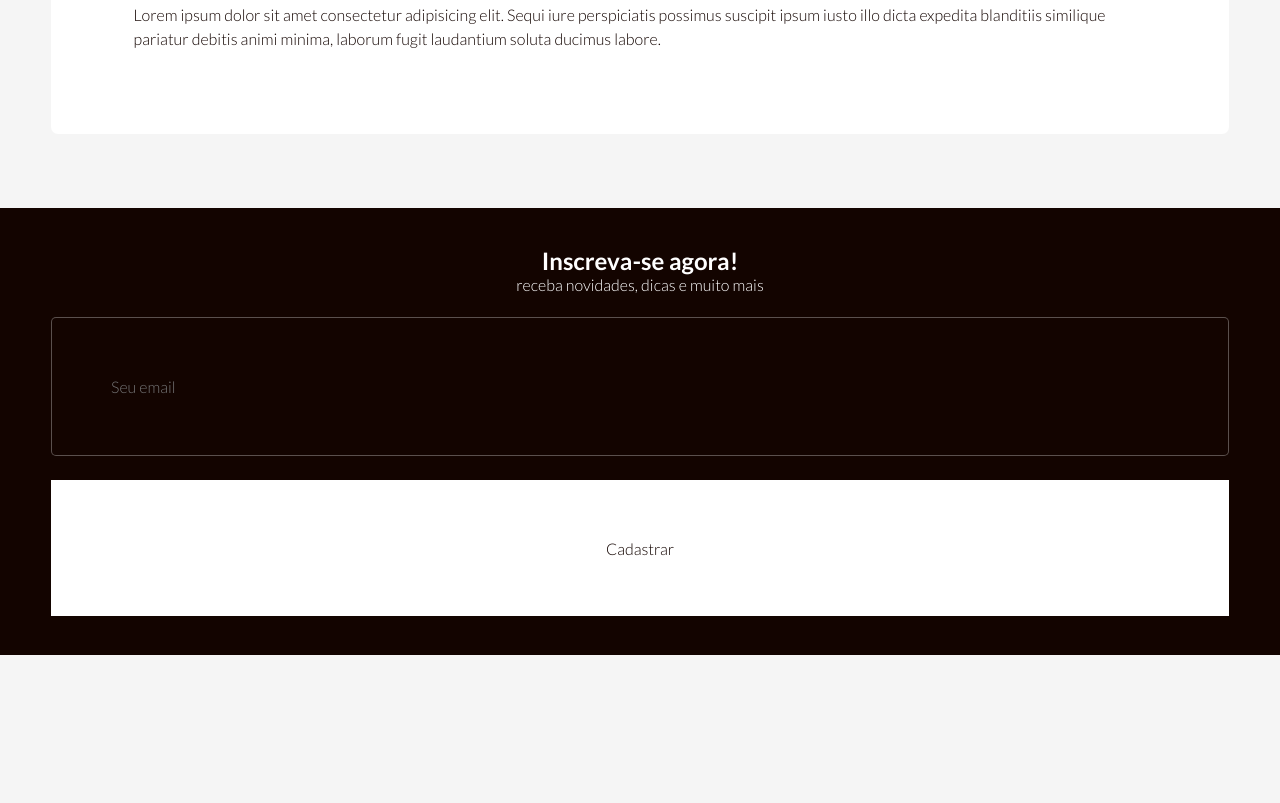
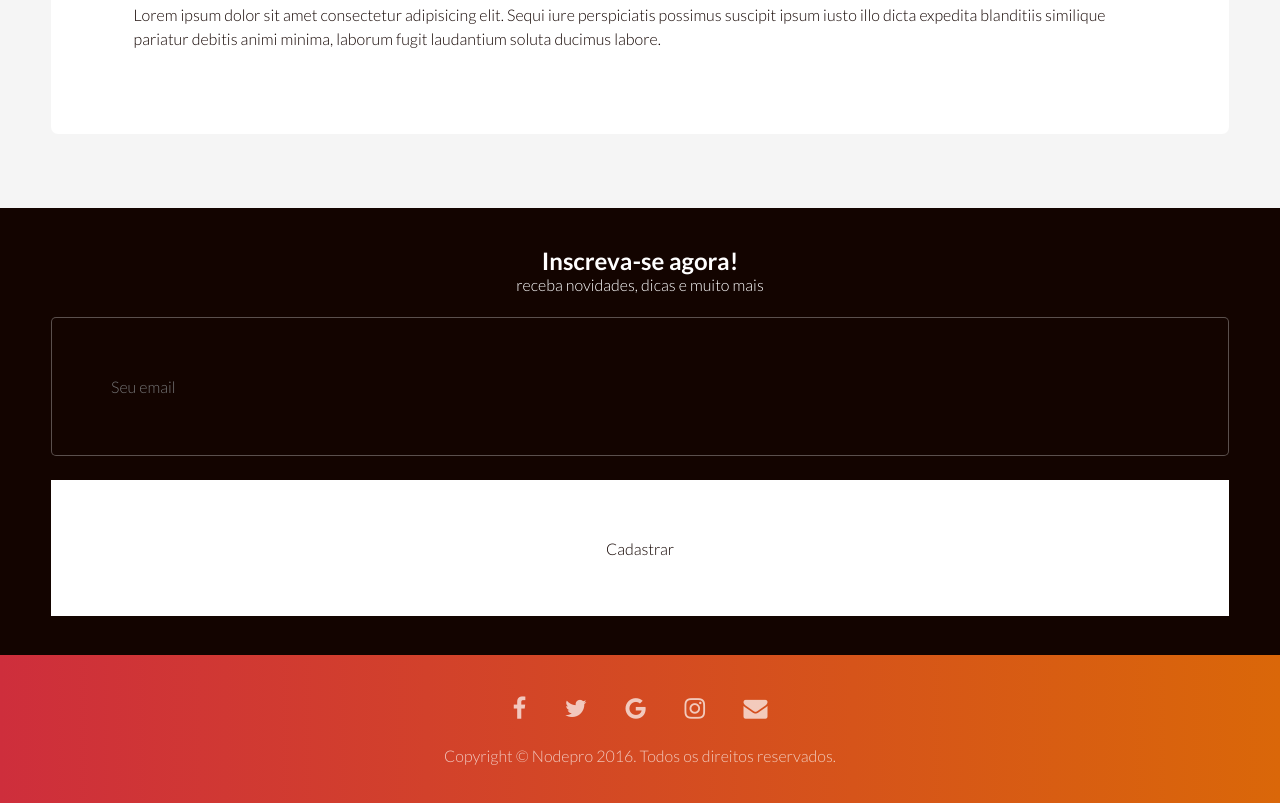
Before and after one commit to wesleyanjosz/Nodepro, a website: page index.html in a window 1280 px wide. Shown: the part 2930-3733 px from the top of the page. Before the commit the page ends 3585 px from the top, so only its background shows below. Drawn offline with nearby package versions, Linux system fonts and the light colour scheme.

Commit message:
add - footer icons copyright

```diff
--- a/css/style.css
+++ b/css/style.css
@@ -229,3 +229,31 @@ img {
     cursor: pointer;
     margin-top: 2%;
 }
+
+/* footer */
+.footer {
+    width: 100%;
+    float: left;
+    padding: 3% 4%;
+    text-align: center;
+    background: linear-gradient(to right, #ce2e3c, #da6709);
+}
+
+.social-icons a {
+    font-size: 1.5em;
+    color: rgba(255, 255, 255, 0.7);
+    margin-right: 3%;
+}
+
+.social-icons a:last-child {
+    margin-right: 0;
+}
+
+.social-icons a:hover {
+    color: rgb(255, 255, 255);
+}
+
+.copyright {
+    margin-top: 2%;
+    color: rgba(255, 255, 255, 0.7);
+}
--- a/index.html
+++ b/index.html
@@ -77,6 +77,16 @@
             <button>Cadastrar</button>
         </form>
     </section>
+    <footer class="footer">
+        <div class="social-icons">
+            <a href="#"><i class="fa fa-facebook"></i></a>
+            <a href="#"><i class="fa fa-twitter"></i></a>
+            <a href="#"><i class="fa fa-google"></i></a>
+            <a href="#"><i class="fa fa-instagram"></i></a>
+            <a href="#"><i class="fa fa-envelope"></i></a>
+        </div>
+        <p class="copyright">Copyright &copy; Nodepro 2016. Todos os direitos reservados.</p>
+    </footer>
     <script src="./node_modules/jquery/dist/jquery.min.js" type="text/javascript"></script>
     <script type="text/javascript">
         $('.btn-menu').click(function() {
```
